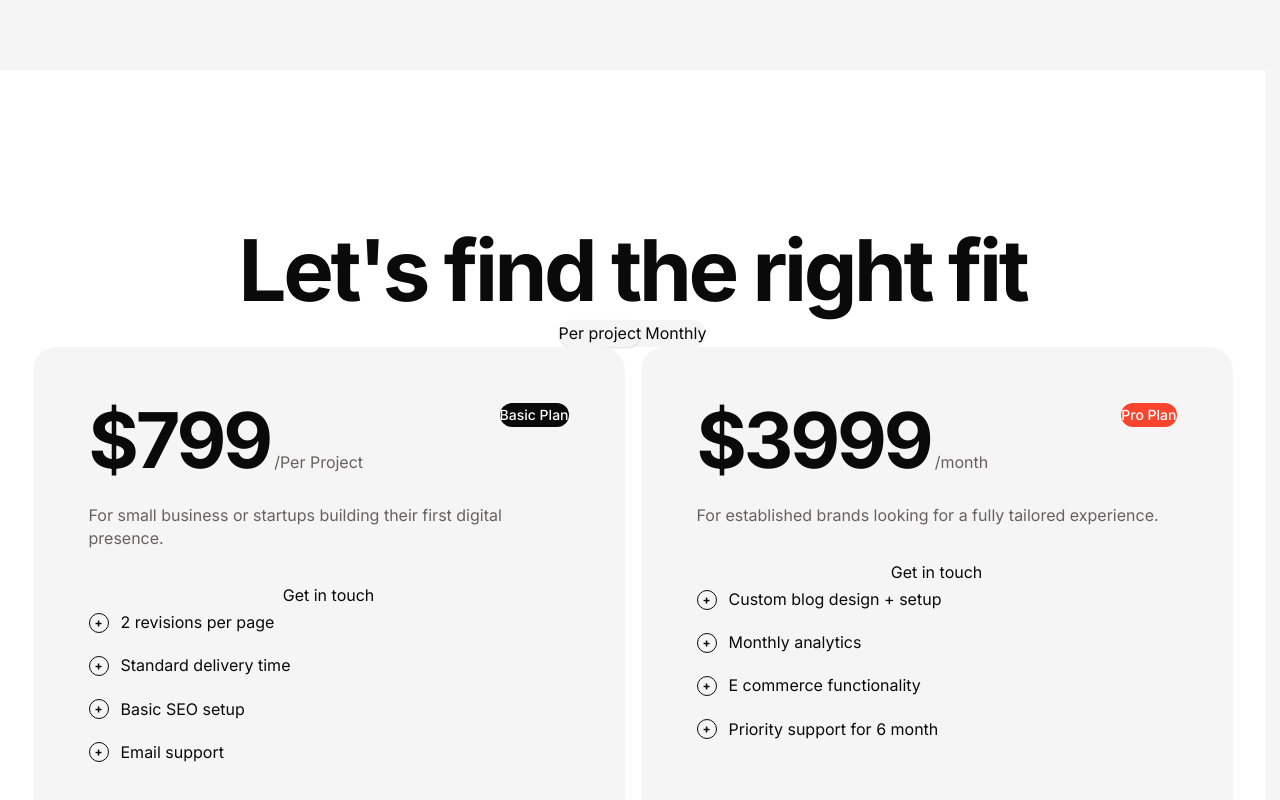
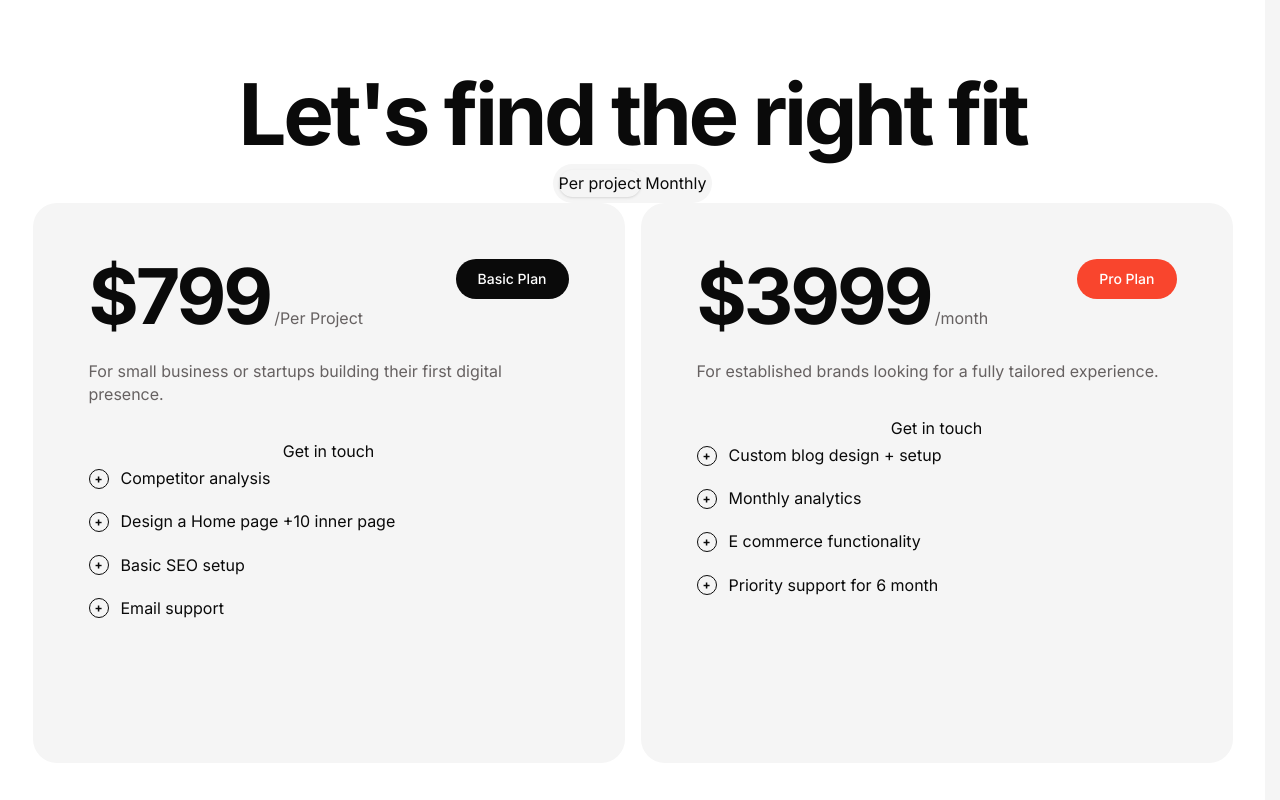
Before and after one commit to HariesHussain/Haries-portfolio, a React (Vite) app: page / in a window 1280 px wide. Shown: the part 5342-6142 px from the top of the page. Built offline with nearby package versions, Linux system fonts and the light colour scheme; a web font is replaced by a local one.

Commit message:
Remove bottom padding from StatsSection (set paddingBottom: 0px) to eliminate huge gap before PricingSection

```diff
--- a/src/components/PricingSection/PricingSection.jsx
+++ b/src/components/PricingSection/PricingSection.jsx
@@ -65,9 +65,12 @@ const PricingSection = () => {
             </h2>
           </motion.div>
 
-          {/* Billing Cycle Toggle Pills: Per project / Monthly */}
+          {/* Billing Cycle Toggle Pills: Per project / Monthly - 243.87x55.2 with 6px padding matching div.framer-10g82s5 */}
           <motion.div variants={itemVariants} className="mb-16">
-            <div className="bg-[#F5F5F5] p-1.5 rounded-full inline-flex items-center gap-1">
+            <div
+              className="bg-[#F5F5F5] rounded-full inline-flex items-center gap-1 box-border"
+              style={{ padding: "6px" }}
+            >
               <button
                 onClick={() => setBillingCycle("per_project")}
                 className={`px-6 py-2.5 rounded-full text-[15px] font-medium transition-all duration-300 ${
@@ -132,9 +135,13 @@ const PricingSection = () => {
                     </span>
                   </div>
 
+                  {/* Basic Plan Pill: 123.57x43.2 with 8px 22px padding matching div.framer-1agee62 */}
                   <span
-                    className="bg-[#0A0A0A] text-white px-5 py-2.5 rounded-full text-[14px] font-medium flex-shrink-0"
-                    style={{ fontFamily: "'Inter', sans-serif" }}
+                    className="bg-[#0A0A0A] text-white rounded-full text-[14px] font-medium flex-shrink-0"
+                    style={{
+                      fontFamily: "'Inter', sans-serif",
+                      padding: "8px 22px",
+                    }}
                   >
                     Basic Plan
                   </span>
@@ -142,7 +149,6 @@ const PricingSection = () => {
 
                 {/* Subtitle Description */}
                 <p
-                  className="mt-6 mb-8"
                   style={{
                     fontFamily: "'Inter', sans-serif",
                     fontSize: "16px",
@@ -165,11 +171,11 @@ const PricingSection = () => {
                   Get in touch
                 </button>
 
-                {/* Feature Bullet Points */}
+                {/* Feature Bullet Points matching Screenshot 5 */}
                 <div className="flex flex-col gap-4">
                   {[
-                    "2 revisions per page",
-                    "Standard delivery time",
+                    "Competitor analysis",
+                    "Design a Home page +10 inner page",
                     "Basic SEO setup",
                     "Email support",
                   ].map((feature, idx) => (
@@ -230,9 +236,13 @@ const PricingSection = () => {
                     </span>
                   </div>
 
+                  {/* Pro Plan Pill: 8px 22px padding */}
                   <span
-                    className="bg-[#F9452D] text-white px-5 py-2.5 rounded-full text-[14px] font-medium flex-shrink-0"
-                    style={{ fontFamily: "'Inter', sans-serif" }}
+                    className="bg-[#F9452D] text-white rounded-full text-[14px] font-medium flex-shrink-0"
+                    style={{
+                      fontFamily: "'Inter', sans-serif",
+                      padding: "8px 22px",
+                    }}
                   >
                     Pro Plan
                   </span>
--- a/src/components/StatsSection/StatsSection.jsx
+++ b/src/components/StatsSection/StatsSection.jsx
@@ -99,7 +99,7 @@ const StatsSection = () => {
       className="w-full bg-[#F5F5F5] relative z-20 flex justify-center min-w-0"
       style={{
         paddingTop: "0px",
-        paddingBottom: "156px",
+        paddingBottom: "0px",
         paddingLeft: "30px",
         paddingRight: "30px",
       }}
```
